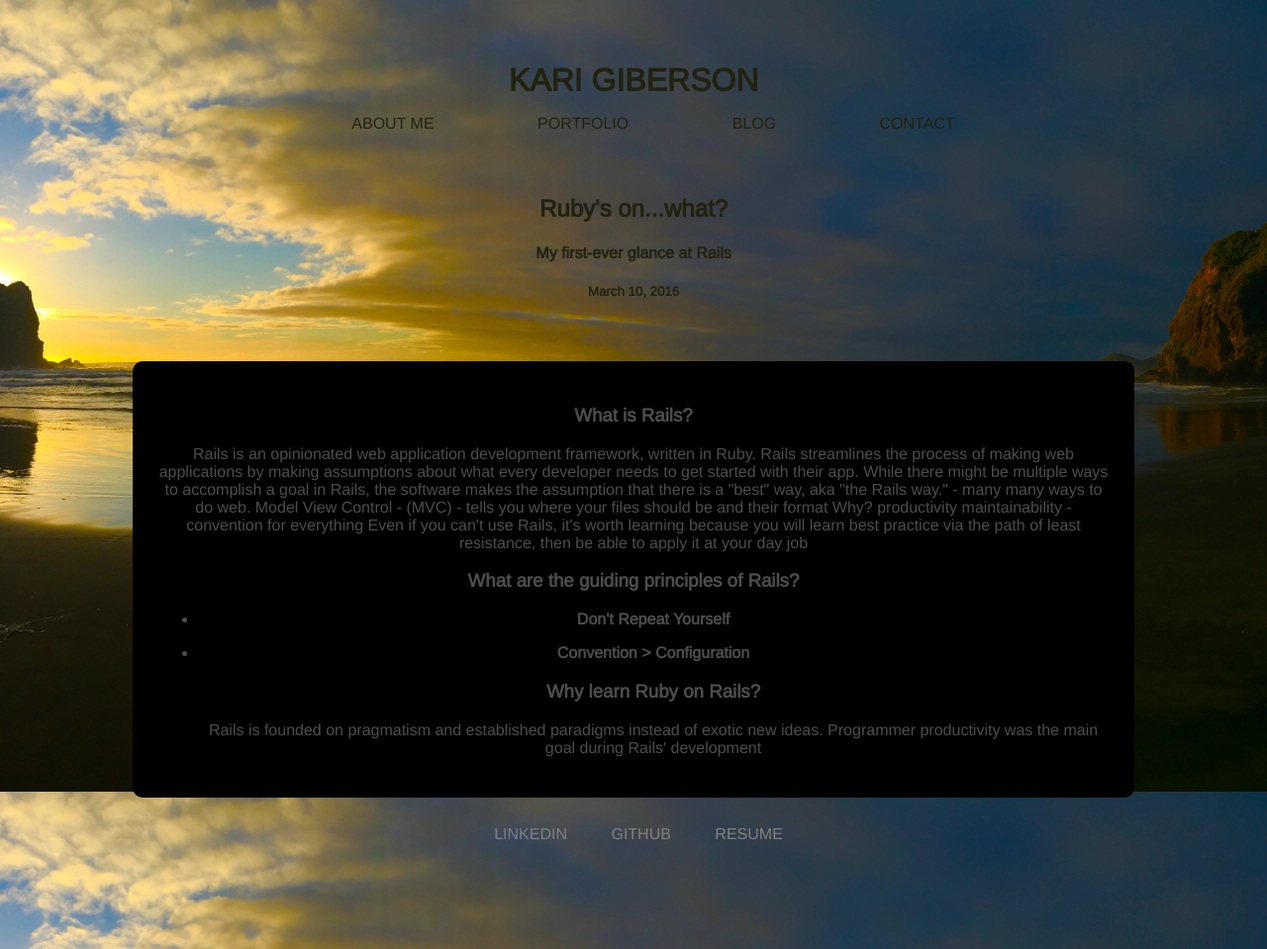
After one commit to Kgiberson/KariGib.github.io, a PHP site: page /blog/tech.html in a window 1280 px wide. The commit adds this page. Shown: the whole page at 99% size. Run offline with PHP 8.4, Linux system fonts and the light colour scheme.

Commit message:
Add first edit for blog wk8

```diff
--- a/blog/index.html
+++ b/blog/index.html
@@ -28,6 +28,7 @@
           <li><a href="http://kgiberson.github.io/blog/enumerable-methods.html">Enumera-what now? Enumerable Methods</a></li>
           <li><a href="http://kgiberson.github.io/blog/ruby-classes.html">Ruby Classes</a></li>
           <li><a href="http://kgiberson.github.io/blog/JavaScript.html">JavaScript Constructor Functions</a></li>
+          <li><a href="http://kgiberson.github.io/blog/tech.html">Ruby's on what?</a></li>
         </ul>
       </nav>
     </section>
--- /dev/null
+++ b/blog/tech.html
@@ -0,0 +1,61 @@
+<!DOCTYPE html>
+<html>
+<head>
+  <title>Kari | Blog</title>
+  <meta charset="UTF-8">
+  <link rel="stylesheet" type="text/css" href="../stylesheets/default.css">
+  <link rel="stylesheet" type="text/css" href="../stylesheets/blog_template.css">
+  <link href='https://fonts.googleapis.com/css?family=Ubuntu|Merriweather|Arimo|Poiret+One|Bitter|Alegreya|Crimson+Text|Lora' rel='stylesheet' type='text/css'>
+</head>
+<body>
+  <div id="container">
+  <header>
+      <h1>KARI GIBERSON</h1>
+      <nav>
+        <ul class="navblogindex">
+          <li><a href="http://kgiberson.github.io/about.html">ABOUT ME</a></li>
+          <li><a href="http://kgiberson.github.io/projects/index.html">PORTFOLIO</a></li>
+          <li><a href="http://kgiberson.github.io/blog/index.html">BLOG</a></li>
+          <li><a href="http://kgiberson.github.io/contact.html">CONTACT</a></li>
+        </ul>
+      </nav>
+    </header>
+  <section class="articletitle">
+    <h2>Ruby's on...what?</h2>
+    <h4>My first-ever glance at Rails</h4>
+    <h5>March 10, 2016</h5>
+  </section>
+    <section class="content">
+      <h3>What is Rails?</h3>
+      <p>Rails is an opinionated web application development framework, written in Ruby. Rails streamlines the process of making web applications by making assumptions about what every developer needs to get started with their app. While there might be multiple ways to accomplish a goal in Rails, the software makes the assumption that there is a "best" way, aka "the Rails way."
+
+
+       - many many ways to do web. Model View Control - (MVC) - tells you where your files should be and their format
+        Why?
+        productivity
+        maintainability - convention for everything
+        Even if you can't use Rails, it's worth learning because you will learn best practice via the path of least resistance, then be able to apply it at your day job
+      </p>
+      <h3>What are the guiding principles of Rails?</h3>
+        <ul>
+          <li><p><span class="thick">Don't Repeat Yourself</span></p>
+          <li><p><span class="thick">Convention > Configuration</span>
+      <h3>Why learn Ruby on Rails?</h3>
+      <p>Rails is founded on pragmatism and established paradigms instead of exotic new ideas. Programmer productivity was the main goal during Rails' development
+      </p>
+      <p>
+      </p>
+      </section>
+      <div class="clearfooter"></div>
+    </div>
+    <footer class="footer">
+      <nav>
+        <ul class="footernav">
+          <li><a href="https://www.linkedin.com/in/kari-giberson-91020251">LINKEDIN</a></li>
+          <li><a href="https://github.com/Kgiberson">GITHUB</a></li>
+          <li><a href="#">RESUME</a></li>
+        </ul>
+      </nav>
+    </footer>
+  </body>
+</html>
--- a/stylesheets/blog_template.css
+++ b/stylesheets/blog_template.css
@@ -23,3 +23,10 @@
 .indicate {
   text-decoration: underline;
 }
+
+
+
+.thick {
+  font-weight: bold;
+  text-align: left;
+}
```
Also changed, not shown: stylesheets/blog.css (line endings or trailing spaces).
